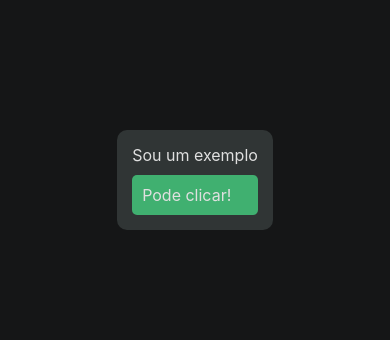
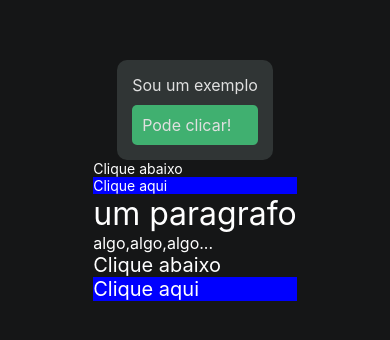
Before and after one commit to VicCAlq/3c-mobile-01-elementos, a React Native app: screen / in a window 390 px wide. Shown: the part 242-582 px from the top of the page. Built offline with nearby package versions, Linux system fonts and the light colour scheme.

Commit message:
tentativa

```diff
--- a/src/App.jsx
+++ b/src/App.jsx
@@ -4,7 +4,10 @@ import root from './styles/main';
 import Divisoria from './components/Divisoria';
 import Paragrafo from './components/Paragrafo';
 import Botao from './components/Botao';
-
+import AtvBotaoAcaoInterna from './components/AtvBotaoAcaoInterna';
+import AtvParagrafo from './components/AtvParagrafo';
+import AtvDivisoria from './components/AtvDivisoria';
+import AtvBotaoAcaoExterna from './components/AtvBotaoAcaoExterna';
 export default function App() {
   return (
     <View style={styles.container}>
@@ -12,8 +15,18 @@ export default function App() {
         <Paragrafo conteudo="Sou um exemplo"/>
         <Botao/>
       </Divisoria>
+
       <StatusBar style="auto" />
+      <View>
+        <AtvBotaoAcaoExterna comando={() => {Alert.alert("Fui clicado!")}}></AtvBotaoAcaoExterna>
+       <AtvDivisoria largura={40}></AtvDivisoria>
+        <AtvParagrafo titulo={"um paragrafo"} conteudo={"algo,algo,algo..."}></AtvParagrafo>
+        <AtvBotaoAcaoInterna>
+          </AtvBotaoAcaoInterna>
+      </View>
     </View>
+
+
   );
 }
 
--- a/src/components/AtvBotaoAcaoExterna.jsx
+++ b/src/components/AtvBotaoAcaoExterna.jsx
@@ -1,4 +1,4 @@
-import { Pressable, View } from "react-native";
+import { Pressable, View, Text, StyleSheet } from "react-native";
 
 /*
 [ATIVIDADE BOTÃO COM AÇÃO EXTERNA]
@@ -9,12 +9,25 @@ Crie e exporte por padrão um componente chamado "AtvBotaoAcaoExterna" que receb
  com o texto "Clique aqui" que ao ser pressionado executa a função recebida no
  argumento "comando".
 */
+const estilo = StyleSheet.create({
+    botao: {
+        backgroundColor: "blue",
+    },
+    texto: {
+        color: "white",
+    }
+})
 
 export default function AtvBotaoAcaoExterna({comando})
 {
     return(<View>
-        <Pressable OnPress={() =>comando}>
-
+        <Text style={estilo.texto}>
+            Clique abaixo
+        </Text>
+        <Pressable onPress={comando} style={estilo.botao}>
+            <Text style={estilo.texto}>
+                Clique aqui
+            </Text>
         </Pressable>
     </View>)
 
--- a/src/components/AtvBotaoAcaoInterna.jsx
+++ b/src/components/AtvBotaoAcaoInterna.jsx
@@ -1,4 +1,5 @@
-import { Alert, Pressable } from "react-native";
+import { Alert, Pressable, Text, View, StyleSheet} from "react-native";
+
 
 /*
 [ATIVIDADE BOTÃO COM AÇÃO INTERNA]
@@ -9,14 +10,25 @@ Crie e exporte por padrão um componente chamado "AtvBotaoAcaoInterna"
    e um <Pressable> com o texto "Clique aqui" que ao ser clicado exibe um alerta com o texto
    "Fui clicado!"
 */
+const estilo = StyleSheet.create({
+    texto:{
+        color:"white",
+        fontSize: 20
+    },
+    pressable:{
+        backgroundColor: "blue",
+    }
+})
+
+
 export default function AtvBotaoAcaoInterna ({})
 {
     return(<View>
-        <Text>
+        <Text style={estilo.texto}>
             Clique abaixo
         </Text>
-        <Pressable OnPress={()=> Alert("Fui clicado!")}>
-            Clique aqui
+        <Pressable style={estilo.pressable} onPress={() => {Alert.alert("Fui clicado!")}}>
+           <Text style={estilo.texto}>Clique aqui</Text>
         </Pressable>
     </View>)
-}
+}1
--- a/src/components/AtvDivisoria.jsx
+++ b/src/components/AtvDivisoria.jsx
@@ -1,7 +1,15 @@
 /*
 [ATIVIDADE DIVISÓRIA]
 
-Crie e exporte por padrão um componente chamado "AtvDivisoria" que recebe um argumento "largura", cujo valor pode ser entre 10 e 90. O componente deve exibir uma <View> que ocupe 90% da largura da tela visível (use a propriedade "width" com o valor "90vw" para isso), e dentro desta <View> devem ter duas outras <View> exibidas lado a lado. A <View> da esquerda deve ocupar uma percentagem da <View> inicial, essa percentagem é determinada pelo argumento "largura". A <View> da direita deve ocupar a largura restante da <View> inicial. Exemplo:
+
+Crie e exporte por padrão um componente chamado "AtvDivisoria"
+que recebe um argumento "largura", cujo valor pode ser entre 10 e 90.
+ O componente deve exibir uma <View> que ocupe 90% da largura da tela visível
+ (use a propriedade "width" com o valor "90vw" para isso), e dentro desta <View>
+ devem ter duas outras <View> exibidas lado a lado. A <View> da esquerda deve ocupar uma
+  percentagem da <View> inicial, essa percentagem é determinada pelo argumento "largura".
+  A <View> da direita deve ocupar a largura restante da <View> inicial. Exemplo:
+
 
 argumento largura = 30
 <View> inicial = 90% da largura da tela
@@ -9,3 +17,26 @@ argumento largura = 30
 <View> direita = 70% da largura da View inicial (70% de 90% da largura da  tela)
 (displayflex flex row)
 */
+
+
+import { View,StyleSheet} from "react-native";
+
+
+
+const estilodiv = StyleSheet.create
+    ({
+        estilo: {
+            width: "90%",
+            flexDirection: 'row',
+
+        },
+    });
+
+
+export default function AtvDivisoria ({largura})
+{return(
+    <View style={estilodiv.estilo}>
+        <View style={{flex: largura, backgroundColor: 'red'}}></View>
+        <View style={{flex: 100 - largura, backgroundColor: 'blue'}}></View>
+    </View>
+)}
--- a/src/components/AtvParagrafo.jsx
+++ b/src/components/AtvParagrafo.jsx
@@ -1,5 +1,37 @@
 /*
 [ATIVIDADE PARÁGRAFO]
 
-Crie e exporte por padrão um componente chamado "AtvParagrafo" que recebe dois argumentos: um "titulo" e um "conteudo". O componente deve exibir uma <View> com dois elementos <Text> internos, um que terá o conteúdo do argumento "título" e outro que terá o conteúdo do argumento "conteudo". O texto de "titulo" deve ter o tamanho de 32px, e o texto de "conteudo" deve ter o tamanho de 16px. O texto do "titulo" deve ficar acima do texto do "conteudo".
+Crie e exporte por padrão um componente chamado "AtvParagrafo"
+que recebe dois argumentos: um "titulo" e um "conteudo". O componente deve exibir uma
+ <View> com dois elementos <Text> internos, um que terá o conteúdo do argumento "título"
+  e outro que terá o conteúdo do argumento "conteudo". O texto de "titulo" deve ter o tamanho
+   de 32px, e o texto de "conteudo" deve ter o tamanho de 16px. O texto do "titulo"
+   deve ficar acima do texto do "conteudo".
 */
+import { View, Text, StyleSheet } from "react-native";
+
+const estilo = StyleSheet.create({
+    Titulo:
+    {
+        fontSize: 32,
+        color:"white"
+    },
+    Conteudo:
+    {
+        fontSize: 16,
+        color:"white"
+    }
+})
+
+export default function AtvParagrafo ({titulo, conteudo})
+{return(
+    <View>
+        <Text style={estilo.Titulo}>
+            {titulo}
+        </Text>
+        <Text style={estilo.Conteudo}>
+            {conteudo}
+        </Text>
+
+    </View>
+)}
```
